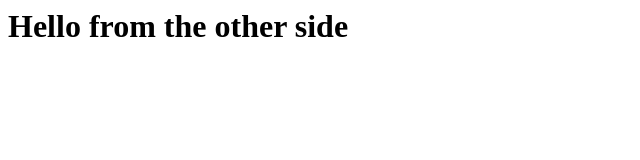
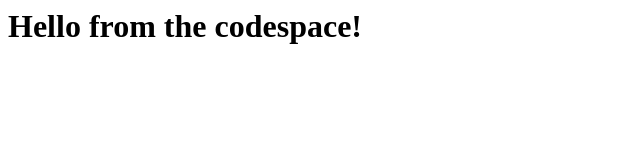
Before and after one commit to regeo/skills-code-with-codespaces, a plain HTML site: page index.html in a window 1280 px wide. Shown: the whole page, without its empty margins (0-640 px from the left). Drawn offline with Linux system fonts and the light colour scheme.

Commit message:
Adding hello from the codespace!

```diff
--- a/index.html
+++ b/index.html
@@ -1,3 +1,3 @@
 <html>
-  <h1>Hello from the other side</h1>
+  <h1>Hello from the codespace!</h1>
 </html>
```
